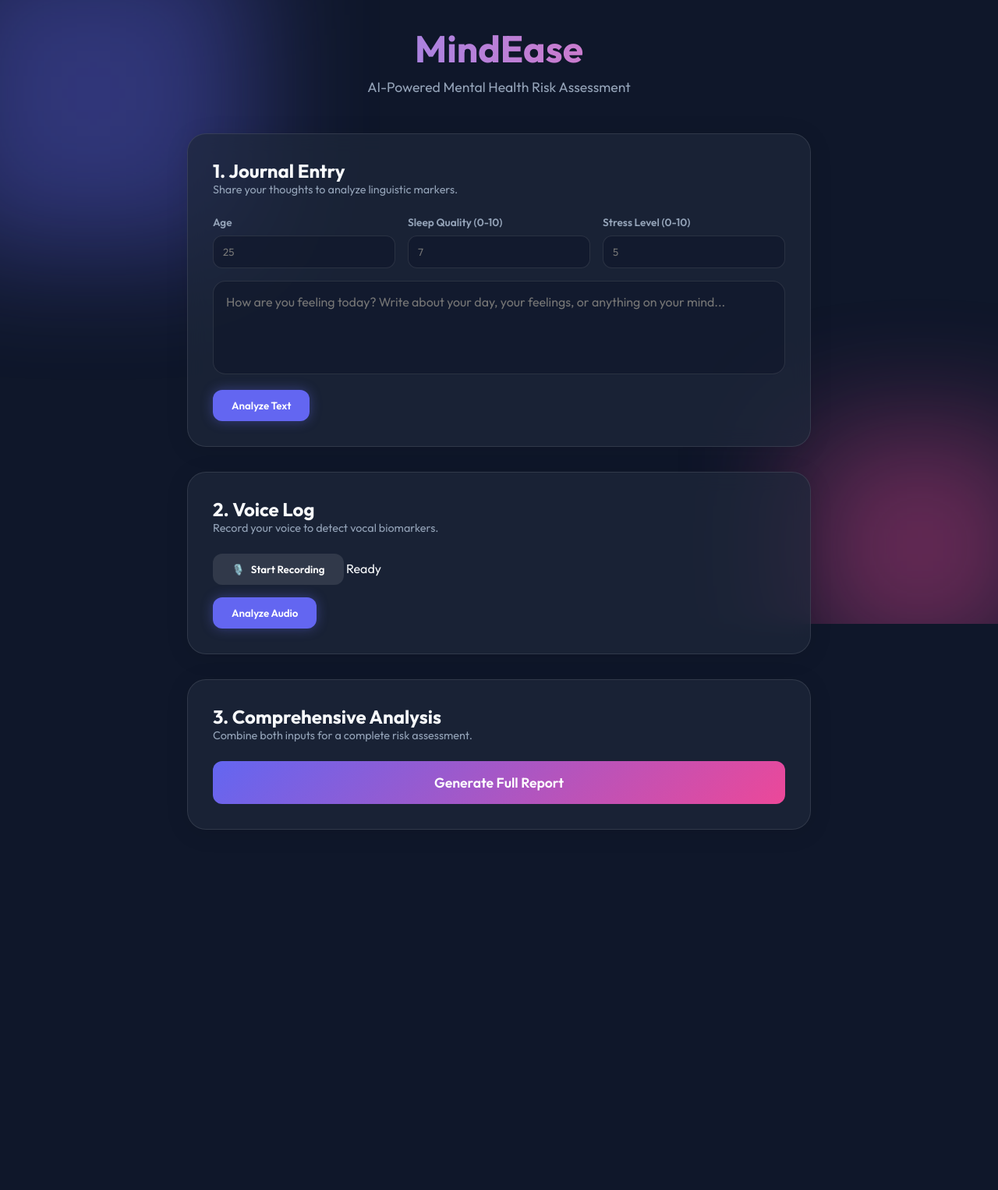
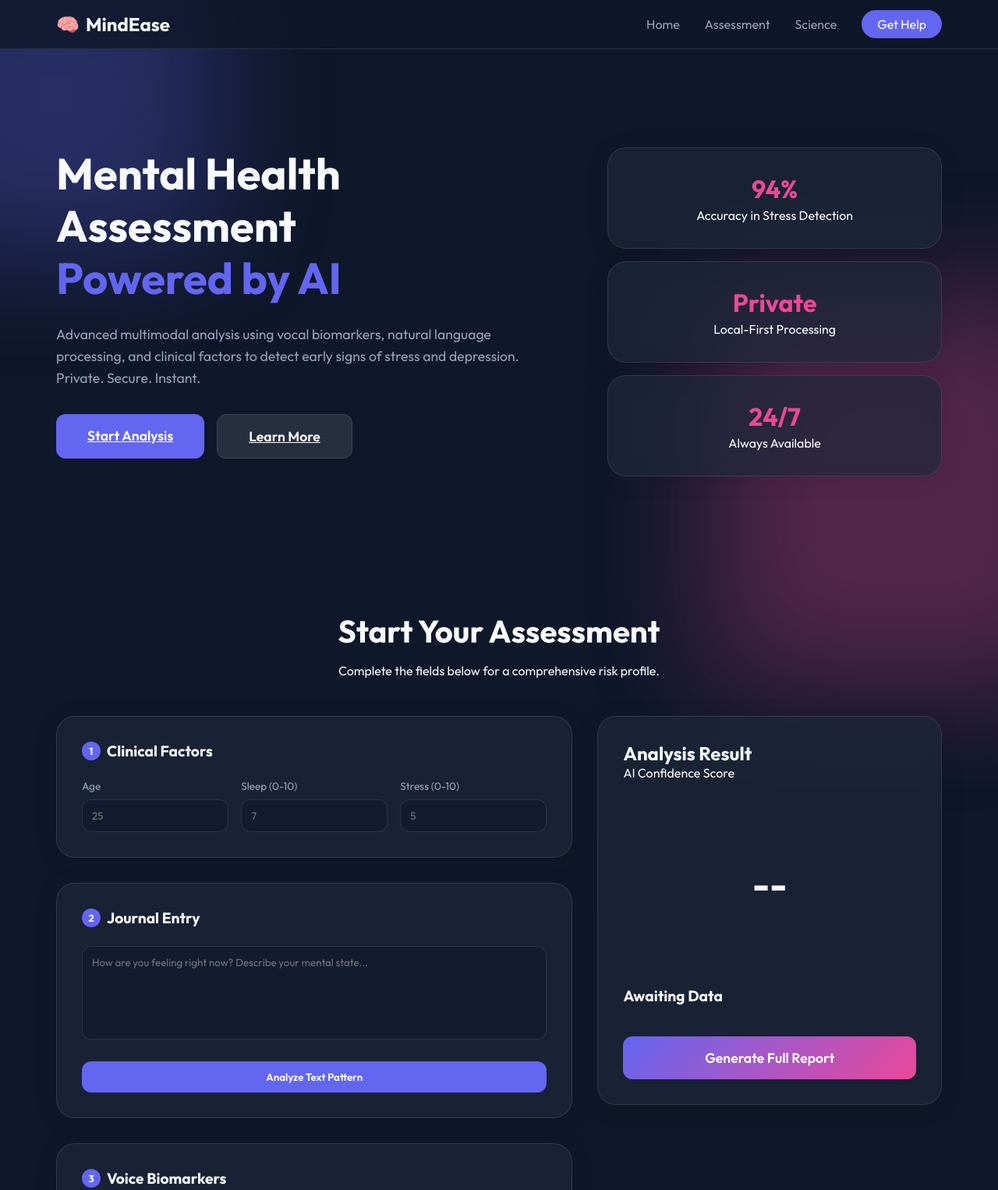
Before and after one commit to Murugavel0727/Mental-Health-Risk-Score-Generator, a plain HTML site: page frontend/index.html in a window 1280 px wide. Shown: the top 1526 px of the page at 78% size. Before the commit the page ends 1128 px from the top, so only its background shows below. Drawn offline with Linux system fonts and the light colour scheme.

Commit message:
Upgrade site to Professional Landing Page Design

```diff
--- a/frontend/index.html
+++ b/frontend/index.html
@@ -5,7 +5,7 @@
     <meta charset="UTF-8">
     <meta name="viewport" content="width=device-width, initial-scale=1.0">
     <title>MindEase - Mental Health Risk Assessment</title>
-    <link rel="stylesheet" href="style.css?v=3">
+    <link rel="stylesheet" href="style.css?v=4">
     <link href="https://fonts.googleapis.com/css2?family=Outfit:wght@300;400;600;700&display=swap" rel="stylesheet">
 </head>
 
@@ -15,80 +15,160 @@
         <div class="blob blob-2"></div>
     </div>
 
-    <div class="app-container">
-        <header>
-            <h1>MindEase</h1>
-            <p>AI-Powered Mental Health Risk Assessment</p>
-        </header>
+    <!-- Navigation -->
+    <nav class="navbar">
+        <div class="nav-container">
+            <div class="logo">
+                <span class="logo-icon">🧠</span> MindEase
+            </div>
+            <ul class="nav-links">
+                <li><a href="#home">Home</a></li>
+                <li><a href="#assessment">Assessment</a></li>
+                <li><a href="#features">Science</a></li>
+                <li><a href="#contact" class="btn-nav">Get Help</a></li>
+            </ul>
+        </div>
+    </nav>
 
-        <main>
+    <!-- Hero Section -->
+    <section id="home" class="hero">
+        <div class="hero-content">
+            <div class="hero-text">
+                <h1>Mental Health Assessment <br><span>Powered by AI</span></h1>
+                <p>Advanced multimodal analysis using vocal biomarkers, natural language processing, and clinical
+                    factors to detect early signs of stress and depression. Private. Secure. Instant.</p>
+                <div class="hero-buttons">
+                    <a href="#assessment" class="btn primary large">Start Analysis</a>
+                    <a href="#features" class="btn secondary large">Learn More</a>
+                </div>
+            </div>
+            <div class="hero-stats">
+                <div class="stat-card glass-panel">
+                    <h3>94%</h3>
+                    <p>Accuracy in Stress Detection</p>
+                </div>
+                <div class="stat-card glass-panel">
+                    <h3>Private</h3>
+                    <p>Local-First Processing</p>
+                </div>
+                <div class="stat-card glass-panel">
+                    <h3>24/7</h3>
+                    <p>Always Available</p>
+                </div>
+            </div>
+        </div>
+    </section>
+
+    <!-- Main Application Section -->
+    <section id="assessment" class="app-section">
+        <div class="section-header">
+            <h2>Start Your Assessment</h2>
+            <p>Complete the fields below for a comprehensive risk profile.</p>
+        </div>
+
+        <div class="app-grid">
+            <!-- Left Column: Inputs -->
+            <div class="input-column">
                 <div class="card glass-panel">
-                <h2>1. Journal Entry</h2>
-                <p class="subtitle">Share your thoughts to analyze linguistic markers.</p>
+                    <h3><span class="step-num">1</span> Clinical Factors</h3>
                     <div class="input-grid">
                         <div class="input-group">
                             <label>Age</label>
                             <input type="number" id="ageInput" placeholder="25" min="18" max="100">
                         </div>
                         <div class="input-group">
-                        <label>Sleep Quality (0-10)</label>
+                            <label>Sleep (0-10)</label>
                             <input type="number" id="sleepInput" placeholder="7" min="0" max="10">
                         </div>
                         <div class="input-group">
-                        <label>Stress Level (0-10)</label>
+                            <label>Stress (0-10)</label>
                             <input type="number" id="stressInput" placeholder="5" min="0" max="10">
                         </div>
-                </div>
-                <textarea id="journalInput"
-                    placeholder="How are you feeling today? Write about your day, your feelings, or anything on your mind..."></textarea>
-                <div class="button-group">
-                    <button class="btn primary" onclick="analyzeText()">Analyze Text</button>
-                    <span id="textResult" class="result-tag"></span>
                     </div>
                 </div>
 
                 <div class="card glass-panel">
-                <h2>2. Voice Log</h2>
-                <p class="subtitle">Record your voice to detect vocal biomarkers.</p>
-                <div class="audio-controls">
+                    <h3><span class="step-num">2</span> Journal Entry</h3>
+                    <textarea id="journalInput"
+                        placeholder="How are you feeling right now? Describe your mental state..."></textarea>
+                    <button class="btn primary full-width" onclick="analyzeText()">Analyze Text Pattern</button>
+                    <span id="textResult" class="result-tag"></span>
+                </div>
+
+                <div class="card glass-panel">
+                    <h3><span class="step-num">3</span> Voice Biomarkers</h3>
+                    <div class="audio-controls-pro">
                         <button id="recordBtn" class="btn secondary" onclick="toggleRecording()">
-                        <span class="icon">🎙️</span> Start Recording
+                            <span class="icon">🎙️</span> Record Voice
                         </button>
-                    <span id="recordingStatus">Ready</span>
+                        <span id="recordingStatus">Standby</span>
                     </div>
-                <!-- Hidden file input for manual upload if needed -->
+                    <!-- Hidden file input -->
                     <input type="file" id="audioUpload" accept="audio/*" style="display:none"
                         onchange="handleFileUpload(this)">
-                <div class="button-group" style="margin-top: 1rem;">
-                    <button class="btn primary" onclick="analyzeAudio()">Analyze Audio</button>
-                    <span id="audioResult" class="result-tag"></span>
                 </div>
             </div>
 
-            <div class="card glass-panel highlight-panel">
-                <h2>3. Comprehensive Analysis</h2>
-                <p class="subtitle">Combine both inputs for a complete risk assessment.</p>
-                <button class="btn accent large" onclick="analyzeMultimodal()">Generate Full Report</button>
+            <!-- Right Column: Results -->
+            <div class="result-column">
+                <div class="card glass-panel highlight-panel sticky-card">
+                    <h2>Analysis Result</h2>
+                    <p class="subtitle">AI Confidence Score</p>
 
-                <div id="finalResult" class="result-box hidden">
-                    <h3>Risk Score</h3>
-                    <div class="score-circle">
+                    <div class="score-display">
+                        <svg class="progress-ring" width="200" height="200">
+                            <circle class="progress-ring__circle" stroke="white" stroke-width="8" fill="transparent"
+                                r="90" cx="100" cy="100" />
+                        </svg>
+                        <div class="score-value">
                             <span id="scoreValue">--</span>
-                        <small>/ 100</small>
                         </div>
-                    <p id="riskLevel">Waiting for data...</p>
-                    <div class="insights">
+                    </div>
+
+                    <h3 id="riskLevel">Awaiting Data</h3>
+
+                    <div id="finalResult" class="insights-box hidden">
                         <h4>Actionable Insights</h4>
                         <ul id="insightsList">
-                            <li>Please provide input data to receive personal insights.</li>
+                            <li>Complete all sections to generate report.</li>
                         </ul>
+                    </div>
+
+                    <button class="btn accent large" onclick="analyzeMultimodal()">Generate Full Report</button>
                 </div>
             </div>
         </div>
-        </main>
+    </section>
+
+    <!-- Features Section -->
+    <section id="features" class="features-section">
+        <div class="section-header">
+            <h2>How It Works</h2>
         </div>
+        <div class="features-grid">
+            <div class="feature-card">
+                <div class="icon">🗣️</div>
+                <h3>NLP Analysis</h3>
+                <p>Detects sentiment, keyword patterns, and cognitive distortions in your writing.</p>
+            </div>
+            <div class="feature-card">
+                <div class="icon">🌊</div>
+                <h3>Audio Signal Processing</h3>
+                <p>Analyzes pitch, tone, and jitter to identify vocal markers of anxiety.</p>
+            </div>
+            <div class="feature-card">
+                <div class="icon">🔒</div>
+                <h3>Privacy First</h3>
+                <p>Data is processed ephemerally. We do not store your personal journal entries.</p>
+            </div>
+        </div>
+    </section>
 
-    <script src="script.js?v=demo3"></script>
+    <footer>
+        <p>&copy; 2025 MindEase AI. <a href="#">Ethics Policy</a> | <a href="#">Crisis Resources</a></p>
+    </footer>
+
+    <script src="script.js?v=pro1"></script>
 </body>
 
 </html>
--- a/frontend/style.css
+++ b/frontend/style.css
@@ -3,10 +3,10 @@
     --text-light: #f8fafc;
     --text-dim: #94a3b8;
     --primary: #6366f1;
-    --primary-glow: rgba(99, 102, 241, 0.4);
+    --primary-hover: #4f46e5;
     --secondary: #ec4899;
-    --glass-bg: rgba(30, 41, 59, 0.7);
-    --glass-border: rgba(255, 255, 255, 0.1);
+    --surface: rgba(30, 41, 59, 0.7);
+    --surface-border: rgba(255, 255, 255, 0.1);
     --font-main: 'Outfit', sans-serif;
 }
 
@@ -15,134 +15,167 @@
     padding: 0;
     box-sizing: border-box;
     font-family: var(--font-main);
+    scroll-behavior: smooth;
 }
 
 body {
     background-color: var(--bg-dark);
     color: var(--text-light);
-    min-height: 100vh;
     overflow-x: hidden;
-    display: flex;
-    justify-content: center;
-    padding: 2rem;
 }
 
+/* --- Layout Utilities --- */
 .background-gradients {
     position: fixed;
     top: 0;
     left: 0;
-    width: 100vw;
-    height: 100vh;
+    width: 100%;
+    height: 100%;
     z-index: -1;
-    overflow: hidden;
+    pointer-events: none;
 }
 
 .blob {
     position: absolute;
     filter: blur(80px);
-    opacity: 0.4;
-    animation: float 10s infinite ease-in-out;
+    opacity: 0.3;
 }
 
 .blob-1 {
     width: 400px;
     height: 400px;
     background: var(--primary);
-    top: -100px;
-    left: -100px;
+    top: -10%;
+    left: -10%;
 }
 
 .blob-2 {
-    width: 300px;
-    height: 300px;
+    width: 500px;
+    height: 500px;
     background: var(--secondary);
-    bottom: -50px;
-    right: -50px;
-    animation-delay: 5s;
+    bottom: -10%;
+    right: -10%;
 }
 
-@keyframes float {
-
-    0%,
-    100% {
-        transform: translate(0, 0);
-    }
-
-    50% {
-        transform: translate(20px, 20px);
-    }
+/* --- Navbar --- */
+.navbar {
+    position: fixed;
+    top: 0;
+    width: 100%;
+    z-index: 1000;
+    backdrop-filter: blur(10px);
+    border-bottom: 1px solid var(--surface-border);
+    background: rgba(15, 23, 42, 0.8);
+    padding: 1rem 0;
 }
 
-.app-container {
-    width: 100%;
-    max-width: 800px;
-    z-index: 10;
+.nav-container {
+    max-width: 1200px;
+    margin: 0 auto;
+    display: flex;
+    justify-content: space-between;
+    align-items: center;
+    padding: 0 2rem;
 }
 
-header {
-    text-align: center;
-    margin-bottom: 3rem;
-    animation: fadeInDown 0.8s ease-out;
+.logo {
+    font-size: 1.5rem;
+    font-weight: 700;
+    display: flex;
+    align-items: center;
+    gap: 0.5rem;
 }
 
-header h1 {
-    font-size: 3rem;
-    background: linear-gradient(to right, #818cf8, #f472b6);
-    -webkit-background-clip: text;
-    -webkit-text-fill-color: transparent;
-    margin-bottom: 0.5rem;
+.nav-links {
+    display: flex;
+    gap: 2rem;
+    list-style: none;
+    align-items: center;
 }
 
-header p {
+.nav-links a {
+    color: var(--text-dim);
+    text-decoration: none;
+    font-weight: 500;
+    transition: color 0.3s;
+}
+
+.nav-links a:hover {
+    color: var(--text-light);
+}
+
+.btn-nav {
+    background: var(--primary);
+    color: white !important;
+    padding: 0.5rem 1.25rem;
+    border-radius: 2rem;
+}
+
+/* --- Hero Section --- */
+.hero {
+    min-height: 90vh;
+    display: flex;
+    align-items: center;
+    justify-content: center;
+    padding-top: 80px;
+    max-width: 1200px;
+    margin: 0 auto;
+}
+
+.hero-content {
+    display: grid;
+    grid-template-columns: 1.2fr 0.8fr;
+    gap: 4rem;
+    padding: 2rem;
+}
+
+.hero-text h1 {
+    font-size: 3.5rem;
+    line-height: 1.2;
+    margin-bottom: 1.5rem;
+}
+
+.hero-text span {
+    color: var(--primary);
+}
+
+.hero-text p {
     color: var(--text-dim);
     font-size: 1.1rem;
+    margin-bottom: 2rem;
+    line-height: 1.6;
 }
 
-.card {
-    background: var(--glass-bg);
-    border: 1px solid var(--glass-border);
+.hero-buttons {
+    display: flex;
+    gap: 1rem;
+}
+
+.hero-stats {
+    display: flex;
+    flex-direction: column;
+    gap: 1rem;
+}
+
+.stat-card {
+    padding: 1.5rem;
+    text-align: center;
+}
+
+.stat-card h3 {
+    font-size: 2rem;
+    color: var(--secondary);
+    margin-bottom: 0.25rem;
+}
+
+/* --- Components --- */
+.glass-panel {
+    background: var(--surface);
+    border: 1px solid var(--surface-border);
     backdrop-filter: blur(12px);
     border-radius: 1.5rem;
     padding: 2rem;
-    margin-bottom: 2rem;
     box-shadow: 0 4px 30px rgba(0, 0, 0, 0.1);
-    transition: transform 0.3s ease, box-shadow 0.3s ease;
-}
-
-.card:hover {
-    transform: translateY(-5px);
-    box-shadow: 0 10px 40px rgba(0, 0, 0, 0.2);
-}
-
-.subtitle {
-    color: var(--text-dim);
-    margin-bottom: 1.5rem;
-    font-size: 0.9rem;
-}
-
-textarea {
-    width: 100%;
-    height: 120px;
-    background: rgba(15, 23, 42, 0.6);
-    border: 1px solid var(--glass-border);
-    border-radius: 1rem;
-    padding: 1rem;
-    color: var(--text-light);
-    font-size: 1rem;
-    resize: none;
-    outline: none;
-    transition: border-color 0.3s;
-}
-
-textarea:focus {
-    border-color: var(--primary);
-}
-
-.button-group {
-    display: flex;
-    align-items: center;
-    gap: 1rem;
-    margin-top: 1rem;
 }
 
 .btn {
@@ -151,114 +184,98 @@ textarea:focus {
     border-radius: 0.75rem;
     font-weight: 600;
     cursor: pointer;
-    transition: all 0.3s ease;
-    display: inline-flex;
-    align-items: center;
-    gap: 0.5rem;
+    transition: 0.3s;
 }
 
 .btn.primary {
     background: var(--primary);
     color: white;
-    box-shadow: 0 0 15px var(--primary-glow);
 }
 
 .btn.primary:hover {
-    background: #4f46e5;
-    transform: scale(1.05);
+    background: var(--primary-hover);
+    transform: translateY(-2px);
 }
 
 .btn.secondary {
     background: rgba(255, 255, 255, 0.1);
     color: white;
+    border: 1px solid var(--surface-border);
 }
 
 .btn.secondary:hover {
     background: rgba(255, 255, 255, 0.2);
 }
 
+.btn.large {
+    padding: 1rem 2.5rem;
+    font-size: 1.1rem;
+}
+
 .btn.accent {
     background: linear-gradient(135deg, var(--primary), var(--secondary));
     color: white;
     width: 100%;
-    justify-content: center;
-    font-size: 1.1rem;
-    padding: 1rem;
+    margin-top: 1rem;
 }
 
-.btn.accent:hover {
-    opacity: 0.9;
-    transform: scale(1.02);
+.full-width {
+    width: 100%;
+    margin-top: 1rem;
 }
 
-.result-tag {
-    font-weight: 600;
-    color: var(--secondary);
+/* --- App Section --- */
+.app-section {
+    max-width: 1200px;
+    margin: 0 auto;
+    padding: 4rem 2rem;
 }
 
-.hidden {
-    display: none;
+.section-header {
+    text-align: center;
+    margin-bottom: 3rem;
 }
 
-.score-circle {
-    width: 150px;
-    height: 150px;
-    border-radius: 50%;
-    border: 4px solid var(--primary);
+.section-header h2 {
+    font-size: 2.5rem;
+    margin-bottom: 1rem;
+}
+
+.app-grid {
+    display: grid;
+    grid-template-columns: 1.5fr 1fr;
+    gap: 2rem;
+}
+
+.input-column {
     display: flex;
     flex-direction: column;
-    justify-content: center;
-    align-items: center;
-    margin: 2rem auto;
-    background: rgba(99, 102, 241, 0.1);
-    box-shadow: 0 0 30px var(--primary-glow);
+    gap: 2rem;
 }
 
-#scoreValue {
-    font-size: 3rem;
-    font-weight: 700;
+.card h3 {
+    margin-bottom: 1.5rem;
+    font-size: 1.2rem;
+    display: flex;
+    align-items: center;
+    gap: 0.5rem;
 }
 
-#riskLevel {
-    text-align: center;
-    font-size: 1.2rem;
-    color: var(--text-dim);
-    margin-bottom: 2rem;
-}
-
-.insights {
-    background: rgba(0, 0, 0, 0.2);
-    padding: 1.5rem;
-    border-radius: 1rem;
-}
-
-.insights h4 {
-    margin-bottom: 1rem;
-    color: var(--primary);
-}
-
-.insights ul {
-    list-style-position: inside;
-    color: var(--text-dim);
-}
-
-@keyframes fadeInDown {
-    from {
-        opacity: 0;
-        transform: translateY(-20px);
-    }
-
-    to {
-        opacity: 1;
-        transform: translateY(0);
-    }
+.step-num {
+    background: var(--primary);
+    width: 24px;
+    height: 24px;
+    border-radius: 50%;
+    display: flex;
+    align-items: center;
+    justify-content: center;
+    font-size: 0.8rem;
 }
 
 .input-grid {
     display: grid;
     grid-template-columns: 1fr 1fr 1fr;
     gap: 1rem;
-    margin-bottom: 1rem;
 }
 
 .input-group {
@@ -267,22 +284,134 @@ textarea:focus {
     gap: 0.5rem;
 }
 
-label {
+.input-group label {
+    font-size: 0.85rem;
     color: var(--text-dim);
-    font-size: 0.85rem;
-    font-weight: 600;
 }
 
-input[type="number"] {
-    background: rgba(15, 23, 42, 0.6);
-    border: 1px solid var(--glass-border);
+input,
+textarea {
+    width: 100%;
+    background: rgba(15, 23, 42, 0.5);
+    border: 1px solid var(--surface-border);
     border-radius: 0.75rem;
     padding: 0.75rem;
-    color: var(--text-light);
+    color: white;
     outline: none;
-    width: 100%;
+    transition: 0.3s;
 }
 
-input[type="number"]:focus {
+input:focus,
+textarea:focus {
     border-color: var(--primary);
 }
+
+textarea {
+    height: 120px;
+    resize: none;
+    margin-bottom: 0.5rem;
+}
+
+.audio-controls-pro {
+    display: flex;
+    justify-content: space-between;
+    align-items: center;
+    background: rgba(0, 0, 0, 0.2);
+    padding: 1rem;
+    border-radius: 0.75rem;
+}
+
+/* --- Results --- */
+.sticky-card {
+    position: sticky;
+    top: 100px;
+}
+
+.score-display {
+    position: relative;
+    width: 200px;
+    height: 200px;
+    margin: 2rem auto;
+}
+
+.progress-ring__circle {
+    transition: 0.35s stroke-dashoffset;
+    transform: rotate(-90deg);
+    transform-origin: 50% 50%;
+    stroke: var(--primary);
+    stroke-dasharray: 565;
+    stroke-dashoffset: 565;
+}
+
+.score-value {
+    position: absolute;
+    top: 50%;
+    left: 50%;
+    transform: translate(-50%, -50%);
+    font-size: 3rem;
+    font-weight: 700;
+}
+
+.insights-box {
+    background: rgba(255, 255, 255, 0.05);
+    padding: 1.5rem;
+    border-radius: 0.75rem;
+    margin-top: 1.5rem;
+}
+
+.hidden {
+    display: none;
+}
+
+/* --- Features --- */
+.features-section {
+    padding: 4rem 2rem;
+    max-width: 1200px;
+    margin: 0 auto;
+}
+
+.features-grid {
+    display: grid;
+    grid-template-columns: repeat(3, 1fr);
+    gap: 2rem;
+}
+
+.feature-card {
+    text-align: center;
+    padding: 2rem;
+    background: rgba(255, 255, 255, 0.02);
+    border-radius: 1rem;
+}
+
+.feature-card .icon {
+    font-size: 3rem;
+    margin-bottom: 1rem;
+}
+
+footer {
+    text-align: center;
+    padding: 3rem;
+    color: var(--text-dim);
+    border-top: 1px solid var(--surface-border);
+    margin-top: 4rem;
+}
+
+footer a {
+    color: var(--primary);
+    text-decoration: none;
+}
+
+@media (max-width: 768px) {
+
+    .hero-content,
+    .app-grid,
+    .features-grid {
+        grid-template-columns: 1fr;
+    }
+
+    .nav-links {
+        display: none;
+    }
+
+    /* Mobile nav simplified for now */
+}
```
Also changed, not shown: frontend/script.js (+26 -7 lines). Lines whose indentation alone changed are shown as unchanged.
